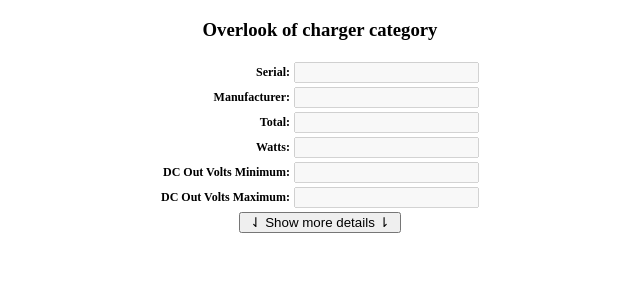
After one commit to wegotas/server, a Django app: template website/templates/charger_view.html in a window 1280 px wide. The commit adds this page. Shown: the top 300 px of the page, without its empty margins (320-960 px from the left). Run offline with Django 3.2, Linux system fonts and the light colour scheme; the template is opened without the code that fills it, so the values that code supplies are empty.

Commit message:
Changes: * Added functionality that when charger QR is scanned it shows whether this serial is present in database.

```diff
--- /dev/null
+++ b/website/templates/charger_view.html
@@ -0,0 +1,130 @@
+<!DOCTYPE html>
+{% load staticfiles %}
+<html lang="en">
+<head>
+    <meta charset="UTF-8">
+    <title>Charger view</title>
+    <link rel="stylesheet" type="text/css" href="{% static 'charger.css' %}">
+    <script type="text/javascript" src="{% static 'charger.js' %}"></script>
+</head>
+<body>
+    <h3 align="center">Overlook of charger category</h3>
+    <table align="center">
+        <tbody class="charger-table">
+            <tr>
+                <th>Serial:</th>
+                <td>
+                    <input type="text" value="{{ ch.charger.charger_serial }}" disabled="disabled">
+                </td>
+            </tr>
+            <tr>
+                <th>Manufacturer:</th>
+                <td>
+                    <input type="text" value="{{ ch.charger.f_charger_category.f_manufacturer.manufacturer_name }}" disabled="disabled">
+                </td>
+            </tr>
+            <tr>
+                <th>Total:</th>
+                <td>
+                    <input type="text" value="{{ ch.qty }}" disabled="disabled">
+                </td>
+            </tr>
+            <tr>
+                <th>Watts:</th>
+                <td>
+                    <input type="text" value="{{ ch.charger.f_charger_category.watts }}" disabled="disabled">
+                </td>
+            </tr>
+            <tr>
+                <th>DC Out Volts Minimum:</th>
+                <td>
+                    <input type="text" value="{{ ch.charger.f_charger_category.dcoutvoltsmin }}" disabled="disabled">
+                </td>
+            </tr>
+            <tr>
+                <th>DC Out Volts Maximum:</th>
+                <td>
+                    <input type="text" value="{{ ch.charger.f_charger_category.dcoutvoltsmax }}" disabled="disabled">
+                </td>
+            </tr>
+            <tr class="detail">
+                <th>AC in Volts Minimum:</th>
+                <td>
+                    <input type="text" value="{{ ch.charger.f_charger_category.acinvoltsmin }}" disabled="disabled">
+                </td>
+            </tr>
+            <tr class="detail">
+                <th>AC in Volts Maximum:</th>
+                <td>
+                    <input type="text" value="{{ ch.charger.f_charger_category.acinvoltsmax }}" disabled="disabled">
+                </td>
+            </tr>
+            <tr class="detail">
+                <th>AC in Ampers:</th>
+                <td>
+                    <input type="text" value="{{ ch.charger.f_charger_category.acinampers }}" disabled="disabled">
+                </td>
+            </tr>
+            <tr class="detail">
+                <th>AC in Hz Minimum:</th>
+                <td>
+                    <input type="text" value="{{ ch.charger.f_charger_category.acinhzmin }}" disabled="disabled">
+                </td>
+            </tr>
+            <tr class="detail">
+                <th>AC in Hz Maximum:</th>
+                <td>
+                    <input type="text" value="{{ ch.charger.f_charger_category.acinhzmax }}" disabled="disabled">
+                </td>
+            </tr>
+            <tr class="detail">
+                <th>DC Out Ampers:</th>
+                <td>
+                    <input type="text" value="{{ ch.charger.f_charger_category.dcoutampers }}" disabled="disabled">
+                </td>
+            </tr>
+            <tr class="detail">
+                <th>Connector inner diameter:</th>
+                <td>
+                    <input type="text" value="{{ ch.charger.f_charger_category.connector_inner_diameter }}" disabled="disabled">
+                </td>
+            </tr>
+            <tr class="detail">
+                <th>Connector outer diameter:</th>
+                <td>
+                    <input type="text" value="{{ ch.charger.f_charger_category.connector_outer_diameter }}" disabled="disabled">
+                </td>
+            </tr>
+            <tr class="detail">
+                <th>Connector contacts qty:</th>
+                <td>
+                    <input type="text" value="{{ ch.charger.f_charger_category.connector_contacts_qty }}" disabled="disabled">
+                </td>
+            </tr>
+            <tr class="detail">
+                <th>Originality status:</th>
+                <td>
+                    <input type="text" value="{{ ch.charger.f_charger_category.originality_status }}" disabled="disabled">
+                </td>
+            </tr>
+            <tr class="detail">
+                <th>Used status:</th>
+                <td>
+                    <input type="text" value="{{ ch.charger.f_charger_category.used_status }}" disabled="disabled">
+                </td>
+            </tr>
+            <tr class="detail">
+                <th>Connector type:</th>
+                <td>
+                    <input type="text" value="{{ ch.charger.f_charger_category.connector_type }}" disabled="disabled">
+                </td>
+            </tr>
+            <tr>
+                <td colspan="2" align="center">
+                    <button id="detail-button" onclick="toggleDetails()">&nbsp;&#8643; Show more details &#8642;&nbsp;</button>
+                </td>
+            </tr>
+        </tbody>
+    </table>
+</body>
+</html>
--- a/website/templates/navbarSubTemplate.html
+++ b/website/templates/navbarSubTemplate.html
@@ -12,6 +12,7 @@
     {% endfor %}
     <a href="?sold=True">Sold</a>
     <a href="?orders=True">Orders</a>
+    <a href="?chargers=True">Chargers</a>
     <div class="dropdown">
         <button href="" class="dropbtn">Data storage&#9660;</button>
         <div class="dropdown-content">
--- /dev/null
+++ b/website/templates/static/charger.css
@@ -0,0 +1,8 @@
+.charger-table {
+    font-size: 12px;
+    text-align: right;
+}
+
+.detail {
+    display: none;
+}
--- /dev/null
+++ b/website/templates/static/charger.js
@@ -0,0 +1,14 @@
+function toggleDetails() {
+    var button = document.getElementById("detail-button");
+    var details = document.getElementsByClassName('detail');
+    if (button.innerHTML.includes("Show")) {
+        button.innerHTML = "&nbsp;&#8639; Hide details &#8639;&nbsp;";
+        display = "table-row";
+    } else {
+        button.innerHTML = "&nbsp;&#8643; Show more details &#8642;&nbsp;";
+        display = 'none';
+    }
+    for (detail of details) {
+        detail.style.display = display;
+    }
+}
```
Also changed, not shown: website/logic.py (+47 -0 lines), website/templates/charger_nonexistant.html (+0 -15 lines), website/views.py (+9 -0 lines).
